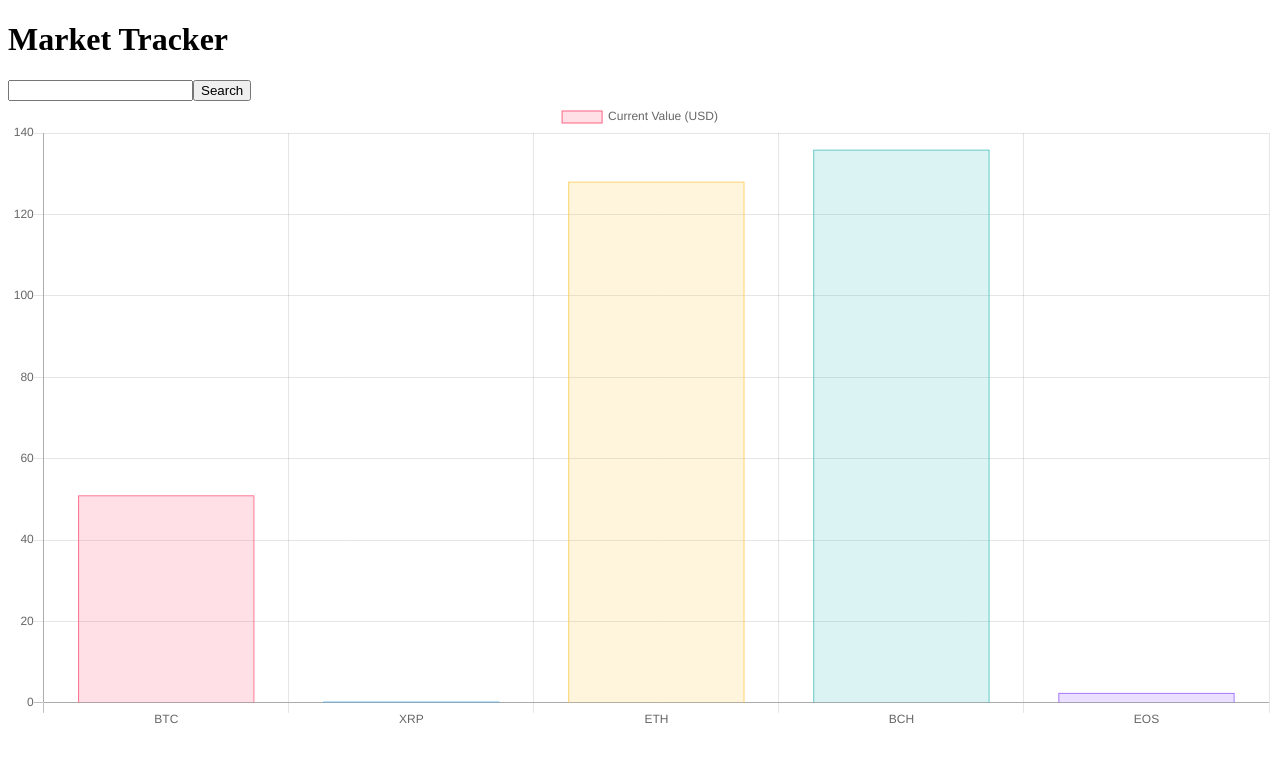
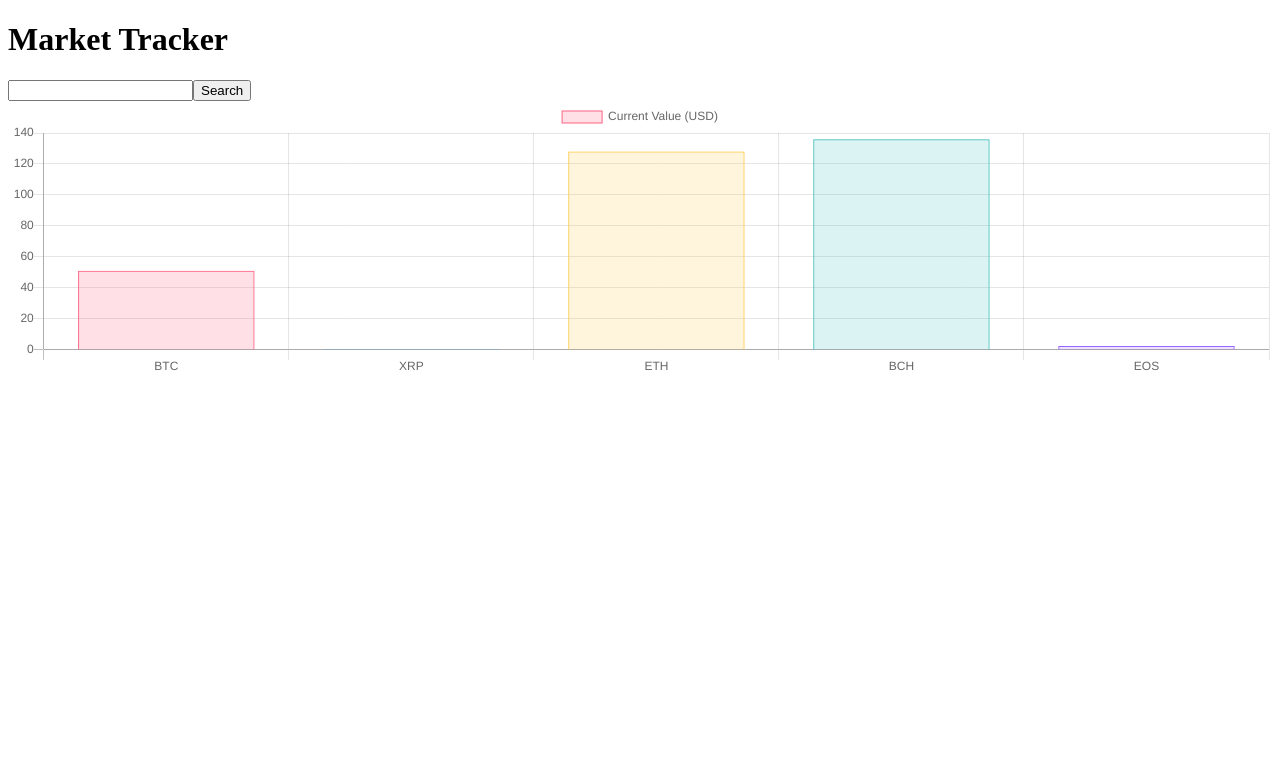
Before and after one commit to GlynL/market-tracker, a React (Create React App) app: page / in a window 1280 px wide. Shown: the top 762 px of the page. Built offline with nearby package versions, Linux system fonts and the light colour scheme.

Commit message:
refactored chart - new component

```diff
--- a/src/components/App.js
+++ b/src/components/App.js
@@ -1,54 +1,10 @@
 import React, { useEffect, useState } from "react";
 import Form from "./Form";
+import Chart from "./Chart";
 import { API_KEY } from "../variables";
-import { Bar } from "react-chartjs-2";
 
 // top coins https://coinmarketcap.com/all/views/all/
 
-const Coins = ({ coins }) => {
-  //  add chart js
-  console.log(coins);
-  if (coins.length === 0) return <div>loading...</div>;
-  return (
-    <Bar
-      // width={100}
-      // height={300}
-      data={{
-        labels: coins.map(coin => coin.name),
-        datasets: [
-          {
-            label: "Current Value (USD)",
-            data: coins.map(coin => coin.rate),
-            backgroundColor: [
-              "rgba(255, 99, 132, 0.2)",
-              "rgba(54, 162, 235, 0.2)",
-              "rgba(255, 206, 86, 0.2)",
-              "rgba(75, 192, 192, 0.2)",
-              "rgba(153, 102, 255, 0.2)"
-            ],
-            borderColor: [
-              "rgba(255,99,132,1)",
-              "rgba(54, 162, 235, 1)",
-              "rgba(255, 206, 86, 1)",
-              "rgba(75, 192, 192, 1)",
-              "rgba(153, 102, 255, 1)",
-              "rgba(255, 159, 64, 1)"
-            ],
-            borderWidth: 1
-          }
-        ]
-      }}
-    />
-  );
-
-  return coins.map(coin => (
-    <li key={coin.name}>
-      {coin.name}
-      {coin.rate}
-      {coin.to}
-    </li>
-  ));
-};
 const dummyCoins = [
   { name: "BTC", to: "USD", rate: "50.99000000" },
   { name: "XRP", to: "USD", rate: "0.33185418" },
@@ -89,7 +45,6 @@ const App = () => {
     //       rate: values["5. Exchange Rate"]
     //     };
     //   });
-    // console.log(coins);
     setCoins(dummyCoins);
     // });
   }, []);
@@ -103,7 +58,7 @@ const App = () => {
       <h1>Market Tracker</h1>
       {errorMessage && <p>{errorMessage}</p>}
       <Form onSubmit={onSubmit} />
-      <Coins coins={coins} />
+      <Chart coins={coins} />
     </div>
   );
 };
--- /dev/null
+++ b/src/components/Chart.js
@@ -0,0 +1,44 @@
+import React from "react";
+import { Bar } from "react-chartjs-2";
+
+const Chart = ({ coins }) => {
+  //  add chart js
+  if (coins.length === 0) return <div>loading...</div>;
+  return (
+    <Bar
+      // width={100}
+      // height={300}
+      data={{
+        labels: coins.map(coin => coin.name),
+        datasets: [
+          {
+            label: "Current Value (USD)",
+            data: coins.map(coin => coin.rate),
+            backgroundColor: [
+              "rgba(255, 99, 132, 0.2)",
+              "rgba(54, 162, 235, 0.2)",
+              "rgba(255, 206, 86, 0.2)",
+              "rgba(75, 192, 192, 0.2)",
+              "rgba(153, 102, 255, 0.2)"
+            ],
+            borderColor: [
+              "rgba(255,99,132,1)",
+              "rgba(54, 162, 235, 1)",
+              "rgba(255, 206, 86, 1)",
+              "rgba(75, 192, 192, 1)",
+              "rgba(153, 102, 255, 1)",
+              "rgba(255, 159, 64, 1)"
+            ],
+            borderWidth: 1
+          }
+        ]
+      }}
+      height={200}
+      options={{
+        maintainAspectRatio: false
+      }}
+    />
+  );
+};
+
+export default Chart;
```
